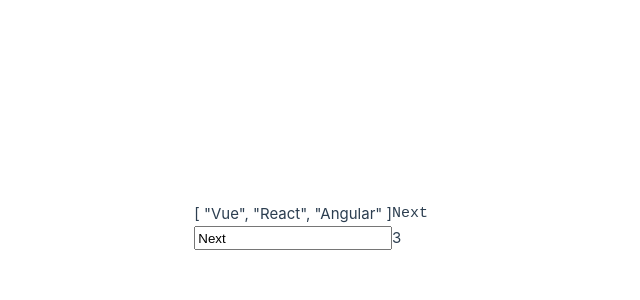
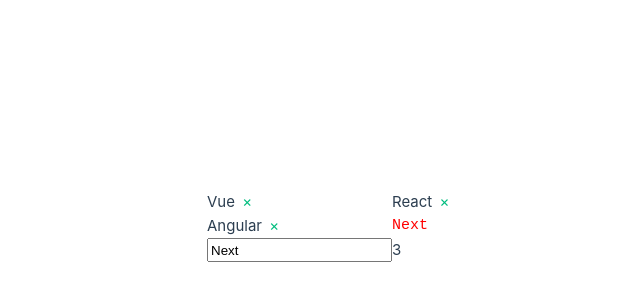
Before and after one commit to fillahalfatih/toedoe-vue, a Vue app: page / in a window 1280 px wide. Shown: the part 174-474 px from the top of the page, without its empty margins (248-888 px from the left). Built offline with nearby package versions, Linux system fonts and the light colour scheme.

Commit message:
working with methods

```diff
--- a/src/components/TagsInput.vue
+++ b/src/components/TagsInput.vue
@@ -6,26 +6,47 @@
 
     <!-- <hr> -->
 
+    <div v-for="(tag, index) in tags">
+        {{ tag }}
+        <a href="#" @click.prevent="removeTag(index)">&times;</a>
+    </div>
+
     <!-- interpolation -->
-    <div>{{ tags }}</div>
-
-    <pre>{{ newTag }}</pre>
+    <!-- <div>{{ tags }}</div> -->
+    <pre style="color: red;">{{ newTag }}</pre>
 
     <input
         type="text"
         v-model.trim="newTag"
-        @keydown.enter="tags.push(newTag)"
-        @keydown.tab.prevent="tags.push(newTag)"
+        @keydown.enter="addNewTag"
+        @keydown.tab.prevent="addNewTag"
+        @keydown.delete="removeLastTag"
     />
 
     <div>{{ tags.length }}</div>
 </template>
 
 <script>
-export default {
-    data: () => ({
-        tags: ["Vue", "React", "Angular"],
-        newTag: "Next"
-    })
-}
+    export default {
+        data: () => ({
+            tags: ["Vue", "React", "Angular"],
+            newTag: "Next"
+        }),
+        methods: {
+            addNewTag() {
+                if (this.newTag) {
+                    this.tags.push(this.newTag);
+                    this.newTag = "";
+                }
+            },
+            removeTag(index) {
+                this.tags.splice(index, 1);
+            },
+            removeLastTag() {
+                if (this.newTag.length === 0) {
+                    this.removeTag(this.tags.length - 1);
+                }
+            }
+        }
+    }
 </script>
```
Also changed, not shown: 1 other file (tests, documents, lock files or other folders).
